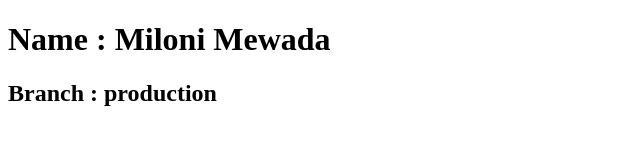
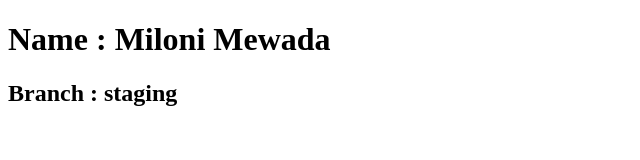
Before and after one commit to Miloni-Mewada/Miloni_46_ESE2025, a plain HTML site: page index.html in a window 1280 px wide. Shown: the full height of the page, 0-640 px from the left. Drawn offline with Linux system fonts and the light colour scheme.

Commit message:
third commit

```diff
--- a/index.html
+++ b/index.html
@@ -7,6 +7,6 @@
 </head>
 <body>
     <h1>Name : Miloni Mewada</h1>
-    <h2>Branch : production</h2>
+    <h2>Branch : staging</h2>
 </body>
 </html>
```
